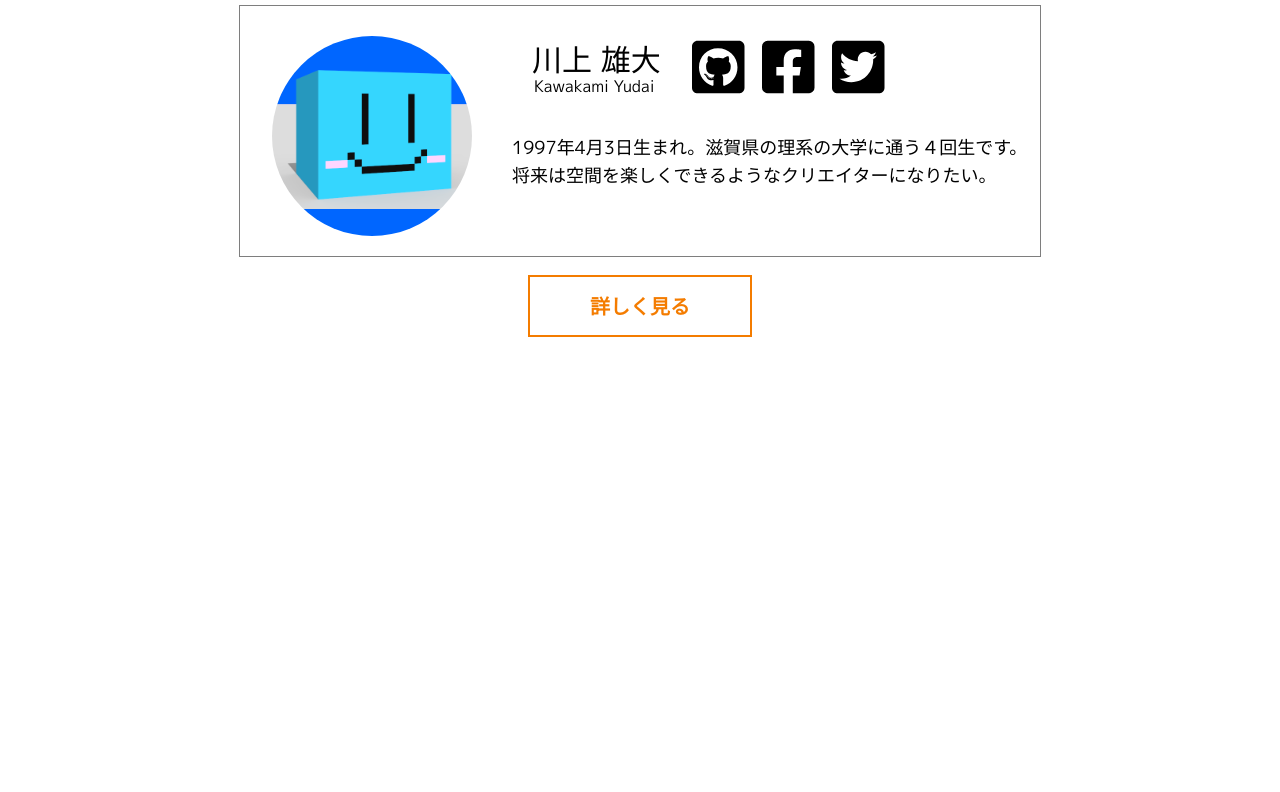
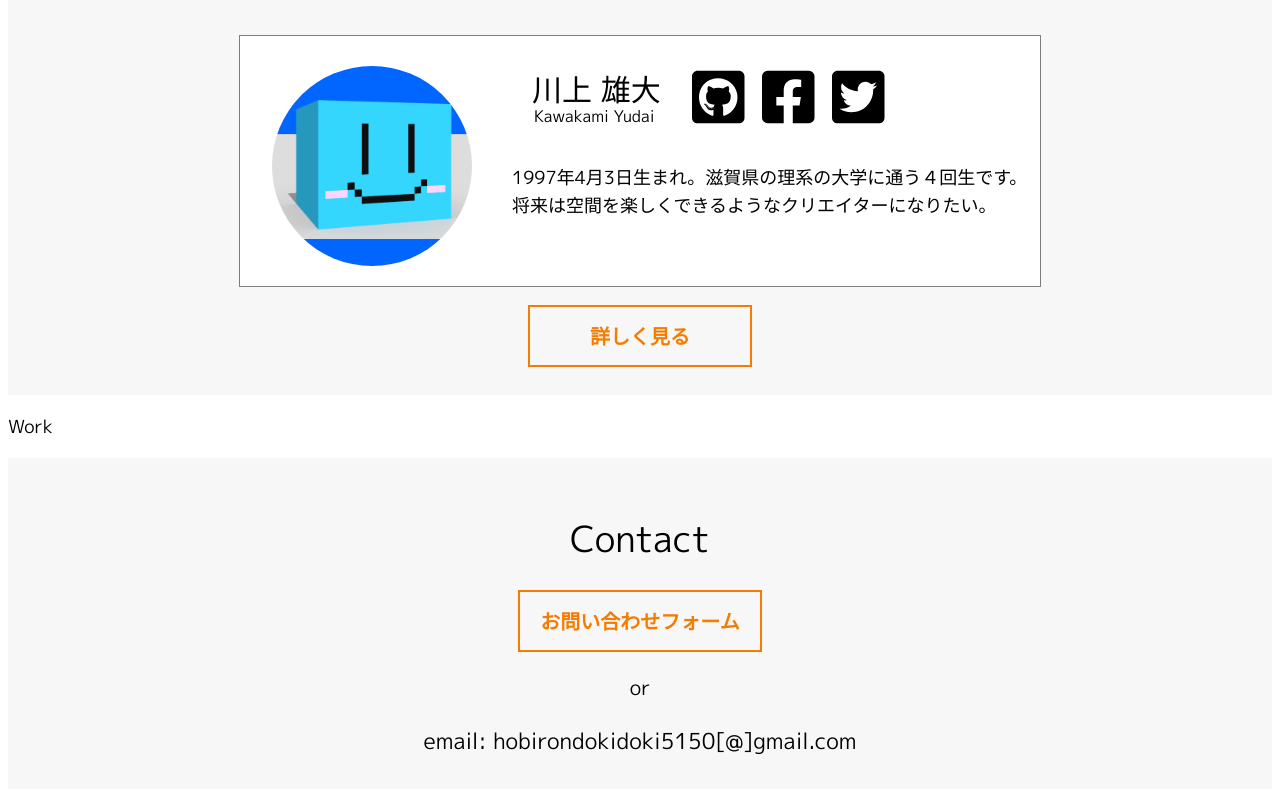
Before and after one commit to Hobiron03/my-portfolio, a Vue app: page / in a window 1280 px wide. Shown: the part 670-1462 px from the top of the page. Built offline with nearby package versions, Linux system fonts and the light colour scheme.

Commit message:
homeのcontact

```diff
--- a/src/components/Header.vue
+++ b/src/components/Header.vue
@@ -45,26 +45,6 @@ export default {
             isWork: false,
             isContact: false,
         };
-    },
-    computed: {
-        borderState(){
-
-            if(this.isAbout){
-                return "header-border-color-about";
-            }
-
-            if(this.isWork)
-            {
-                return "header-border-color-work";
-            }
-
-            if(this.isContact)
-            {
-                return "header-border-color-contact";
-            }
-
-            return "header-border-color-home";
-        }
     },
     methods: {
         changeToHomeState() {
@@ -116,6 +96,7 @@ header {
     font-weight: bold;
     border-bottom: solid 2.5px $home;
     transition: all $transition-time;
+
 }
 
 .container {
@@ -162,24 +143,23 @@ header {
     &:hover {
         border-bottom: solid 1.5px $home;
     }
-
 }
 
 .about-li{
     &:hover{
-        border-bottom: solid 1.5px $about;
+        border-bottom: solid 1.5px $home;
     }
 }
 
 .work-li {
     &:hover{
-        border-bottom: solid 1.5px $work;
+        border-bottom: solid 1.5px $home;
     }
 }
 
 .contact-li {
     &:hover{
-        border-bottom: solid 1.5px $contact;
+        border-bottom: solid 1.5px $home;
     }
 }
 
@@ -194,19 +174,19 @@ header {
 }
 
 .pushed-color-home{
-    color: $home;
+    color: $font;
 }
 
 .pushed-color-about{
-    color: $about;
+    color: $font;
 }
 
 .pushed-color-work{
-    color: $work;
+    color: $font;
 }
 
 .pushed-color-contact{
-    color: $contact;
+    color: $font;
 }
 
 .header-border-color-home{
--- a/src/components/homeAbout.vue
+++ b/src/components/homeAbout.vue
@@ -37,19 +37,29 @@
     </div>
 </template>
 
+<script>
+export default {
+}
+</script>
+
+
 
 <style lang="scss" scoped>
 
 $home: #F47C00;
 
+
 .wrapper {
-    margin-top: 30px;
+    padding-top: 30px;
+    padding-bottom: 10px;
+    background-color: #F7F7F7;
 }
 
 .container{
     width: 100%;
 
     h1{
+        margin-top: 30px;
         text-align: center;
         font-weight: normal;
     }
--- /dev/null
+++ b/src/components/homeContact.vue
@@ -0,0 +1,53 @@
+<template>
+    <div class="container">
+        <h1>Contact</h1>
+        <div class="formButton">
+            <p class="discriptionButton">
+                <router-link to="/Contact">お問い合わせフォーム</router-link>
+            </p>
+        </div>
+        <p style="font-size: 20px;">or</p>
+        <p style="font-size: 22px;">email: hobirondokidoki5150[@]gmail.com</p>
+    </div>
+</template>
+
+
+<style lang="scss" scoped>
+
+$home: #F47C00;
+
+
+.container{
+    padding-top: 30px;
+    padding-bottom: 10px;
+    text-align: center;
+    margin: 0 auto;
+    background-color: #F7F7F7;
+
+    h1{
+        font-weight: normal;
+    }
+
+    .discriptionButton {
+
+        a {
+            margin: 0 auto;
+            display: block;
+            padding: 14px 20px;
+            margin-top: 10px;
+            width: 200px;
+            font-weight: bold;
+            font-size: 20px;
+            border: solid 2px $home;
+            text-align: center;
+            transition: all 0.3s;
+            color: $home;
+            text-decoration: none;
+            &:hover {
+                background-color: $home;
+                color: white;
+            }
+        }
+    }
+}
+</style>
--- /dev/null
+++ b/src/components/homeWork.vue
@@ -0,0 +1,10 @@
+<template>
+    <div class="container">
+        <p>Work</p>
+    </div>
+</template>
+
+
+<style lang="scss" scoped>
+
+</style>
--- a/src/views/Home.vue
+++ b/src/views/Home.vue
@@ -3,6 +3,8 @@
         <div class="container">
             <homeTitle></homeTitle>
             <homeAbout></homeAbout>
+            <homeWork></homeWork>
+            <homeContact></homeContact>
         </div>
     </div>
 </template>
@@ -10,11 +12,15 @@
 <script>
 import homeTitle from "@/components/homeTitle.vue";
 import homeAbout from "@/components/homeAbout.vue";
+import homeWork from "@/components/homeWork.vue";
+import homeContact from "@/components/homeContact.vue";
 
 export default {
     components: {
         homeTitle,
         homeAbout,
+        homeWork,
+        homeContact,
     }
 }
 </script>
```
